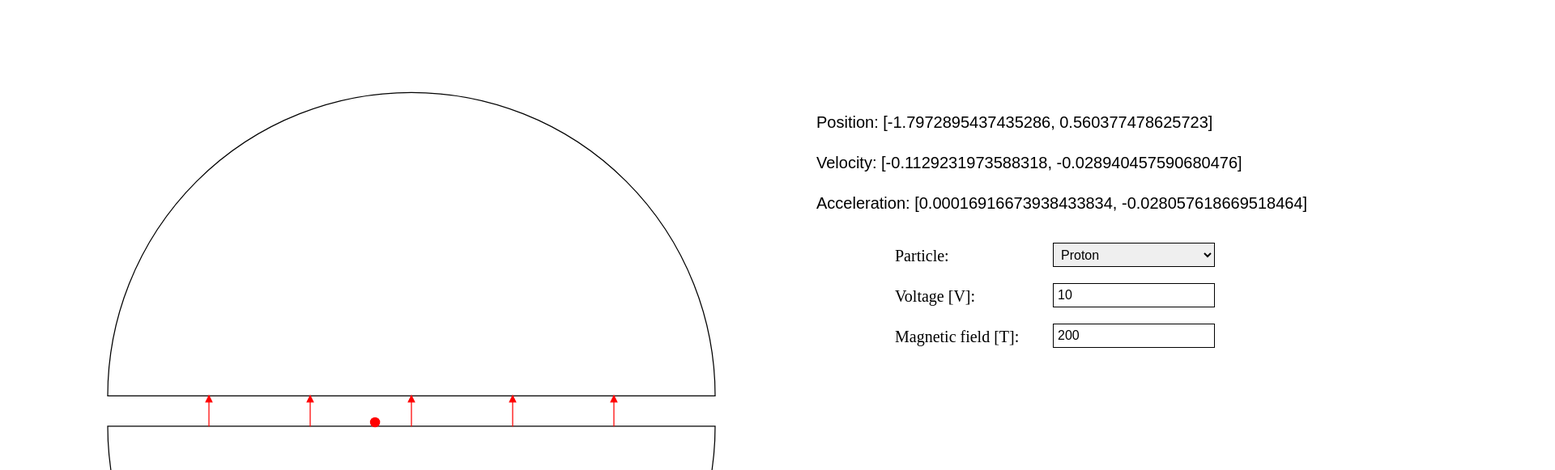
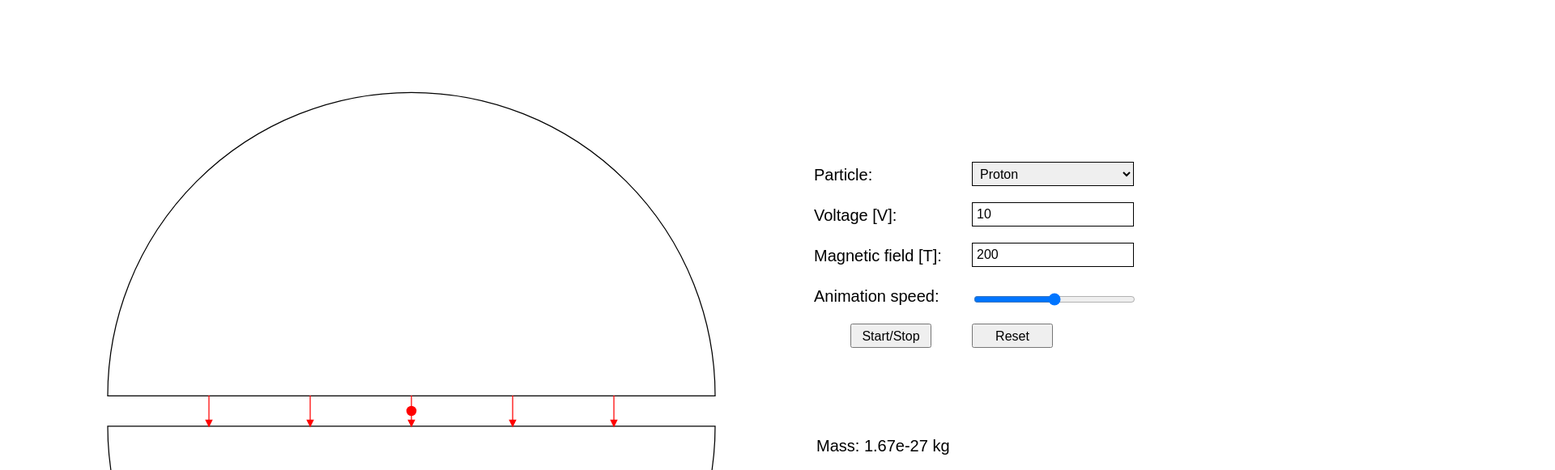
Before and after one commit to jkowalc/cyclotron-simulator, a website built with Vite: page index.html in a window 1280 px wide. Shown: the top 581 px of the page at 81% size, 1920 px wide, since content can reach past the window. Built offline with nearby package versions, Linux system fonts and the light colour scheme; animation ran at ten frames a second.

Commit message:
Animation control

```diff
--- a/src/app.ts
+++ b/src/app.ts
@@ -2,7 +2,6 @@ import './style.css'
 import P5 from "p5";
 import {Cyclotron} from "./objects/cyclotron.ts";
 import {CyclotronParticle} from "./objects/cyclotronParticle.ts";
-import {vectorToString} from "./utils.ts";
 
 interface Particle {
     mass: number;
@@ -25,29 +24,48 @@ const sketch = (p5: P5) => {
     let voltageInput: P5.Element
     let magneticInput: P5.Element
 
+    let animationStartStop: P5.Element
+    let animationReset: P5.Element
+    let animationSpeed: P5.Element
+    let animationRunning: boolean
+
     // Setup function - runs once
     p5.setup = ()=> {
-        const canvas = p5.createCanvas(2000, 2000);
+        const canvas = p5.createCanvas(1920, 1080);
         canvas.parent("app");
 
+        // Parameter inputs
         particleSelect = p5.createSelect()
-        particleSelect.position(1300, 300)
+        particleSelect.position(1200, 200)
         particleSelect.class('input')
         particleSelect.option('Proton')
         particleSelect.option('Deuteron')
         particleSelect.option('Alpha particle')
         particleSelect.option('Electron')
-
         voltageInput = p5.createInput('10')
-        voltageInput.position(1300, 350)
+        voltageInput.position(1200, 250)
         voltageInput.class('input')
         magneticInput = p5.createInput('200')
-        magneticInput.position(1300, 400)
+        magneticInput.position(1200, 300)
         magneticInput.class('input')
+        p5.createElement('label', 'Particle: ').position(1000, 200).class('text')
+        p5.createElement('label', 'Voltage [V]: ').position(1000, 250).class('text')
+        p5.createElement('label', 'Magnetic field [T]: ').position(1000, 300).class('text')
+        p5.createElement('label', 'Animation speed: ').position(1000, 350).class('text')
 
-        p5.createElement('label', 'Particle: ').position(1100, 300).class('text')
-        p5.createElement('label', 'Voltage [V]: ').position(1100, 350).class('text')
-        p5.createElement('label', 'Magnetic field [T]: ').position(1100, 400).class('text')
+        // Animation control
+        animationSpeed = p5.createSlider(-5, 5, 0)
+        animationSpeed.position(1200, 360)
+        animationSpeed.class('slider')
+        animationStartStop = p5.createButton('Start/Stop')
+        animationStartStop.position(1050, 400)
+        animationStartStop.class('button')
+        animationStartStop.mouseClicked(startStopAnimation)
+        animationReset = p5.createButton('Reset')
+        animationReset.position(1200, 400)
+        animationReset.class('button')
+        animationReset.mouseClicked(resetAnimation)
+        animationRunning = false
 
         cyclotron = new Cyclotron(p5, 1.5, 15)
         cyclotron.voltage = 10
@@ -81,18 +99,41 @@ const sketch = (p5: P5) => {
         p5.translate(cyclotronCenter)
         p5.scale(pictureScale)
         p5.strokeWeight(0.05)
-        cyclotron.update(particle)
+        if (animationRunning) {
+            const speedMultiplier = Math.pow(2, animationSpeed.value() as number)
+            cyclotron.update(particle, speedMultiplier)
+            particle.update(speedMultiplier)
+        }
         cyclotron.draw()
-        particle.update()
         particle.draw(p5)
         p5.pop()
-        // Temporary position, velocity and acceleration print for debug
+
+        // Particle info
+        const velocityValue = particle.velocity.mag()
+        const kineticEnergy = particle.mass * velocityValue ** 2 / 2
         p5.textSize(20)
-        p5.text("Position: " + vectorToString(particle.pos), 1000, 150)
-        p5.text("Velocity: " + vectorToString(particle.velocity), 1000, 200)
-        p5.text("Acceleration: " + vectorToString(particle.getAcceleration()), 1000, 250)
+        p5.textFont('sans-serif')
+        p5.text("Mass: " + particle.mass + " kg", 1000, 550)
+        p5.text("Charge: " + particle.charge + " C", 1000, 600)
+        p5.text("Velocity: " + velocityValue + " m/s", 1000, 650)
+        p5.text("Acceleration: " + particle.getAcceleration().mag() + " m/s^2", 1000, 700)
+        p5.text("Kinetic energy: " + kineticEnergy + " J", 1000, 750)
     }
 
+    function startStopAnimation() {
+        animationRunning = !animationRunning
+    }
+
+    function resetAnimation() {
+        particle = new CyclotronParticle(p5, cyclotron, new P5.Vector(0, 0), new P5.Vector(0, 0))
+        particle.mass = particleData[particleSelect.value()].mass
+        particle.charge = particleData[particleSelect.value()].charge
+        particleSelect.value('Proton')
+        voltageInput.value(10)
+        magneticInput.value(200)
+        animationSpeed.value(0)
+        animationRunning = false
+    }
 }
 
 new P5(sketch);
--- a/src/objects/cyclotron.ts
+++ b/src/objects/cyclotron.ts
@@ -90,12 +90,12 @@ export class Cyclotron {
         this.time_ratio = 1e-10
         this.framerate = 60
     }
-    update(p: CyclotronParticle) {
+    update(p: CyclotronParticle, speedMultiplier: number) {
         const p5 = this._p5;
         const frequency = 2 * (p.charge * this.magnetic_field) / (p5.TWO_PI * p.mass)
         const period = 1 / frequency;
-        const period_frames = Math.floor(period * this.framerate / this.time_ratio);
-        if(p5.frameCount % period_frames == period_frames / 2) {
+        const period_frames = Math.floor(period * this.framerate / (this.time_ratio * speedMultiplier));
+        if(p5.frameCount % period_frames == Math.floor(period_frames / 2)) {
             this.voltageSign = !this.voltageSign
             this.voltage = this.voltageSign ? this.basicVoltage : -this.basicVoltage;
         }
--- a/src/objects/cyclotronParticle.ts
+++ b/src/objects/cyclotronParticle.ts
@@ -49,10 +49,10 @@ export class CyclotronParticle {
         p5.pop()
     }
 
-    update() {
+    update(speedMultiplier: number) {
         const p5 = this._p5;
         let acceleration = new P5.Vector()
-        const dt = this.cyclotron.time_ratio * (1 / p5.frameRate())
+        const dt = this.cyclotron.time_ratio * (1 / p5.frameRate()) * speedMultiplier
         if(this.isInElectricField()) {
             const electricPart = new P5.Vector(0, dt * this.cyclotron.voltage * this.charge / this.mass / this.cyclotron.gap)
             acceleration.add(electricPart)
--- a/src/style.css
+++ b/src/style.css
@@ -12,4 +12,17 @@ body {}
 .text {
     padding: 5px;
     font-size: 20px;
+    font-family: sans-serif;
+    font-weight: normal;
 }
+
+.button {
+    padding: 5px;
+    font-size: 16px;
+    height: 30px;
+    width: 100px;
+}
+
+.slider {
+    width: 200px;
+}
```
